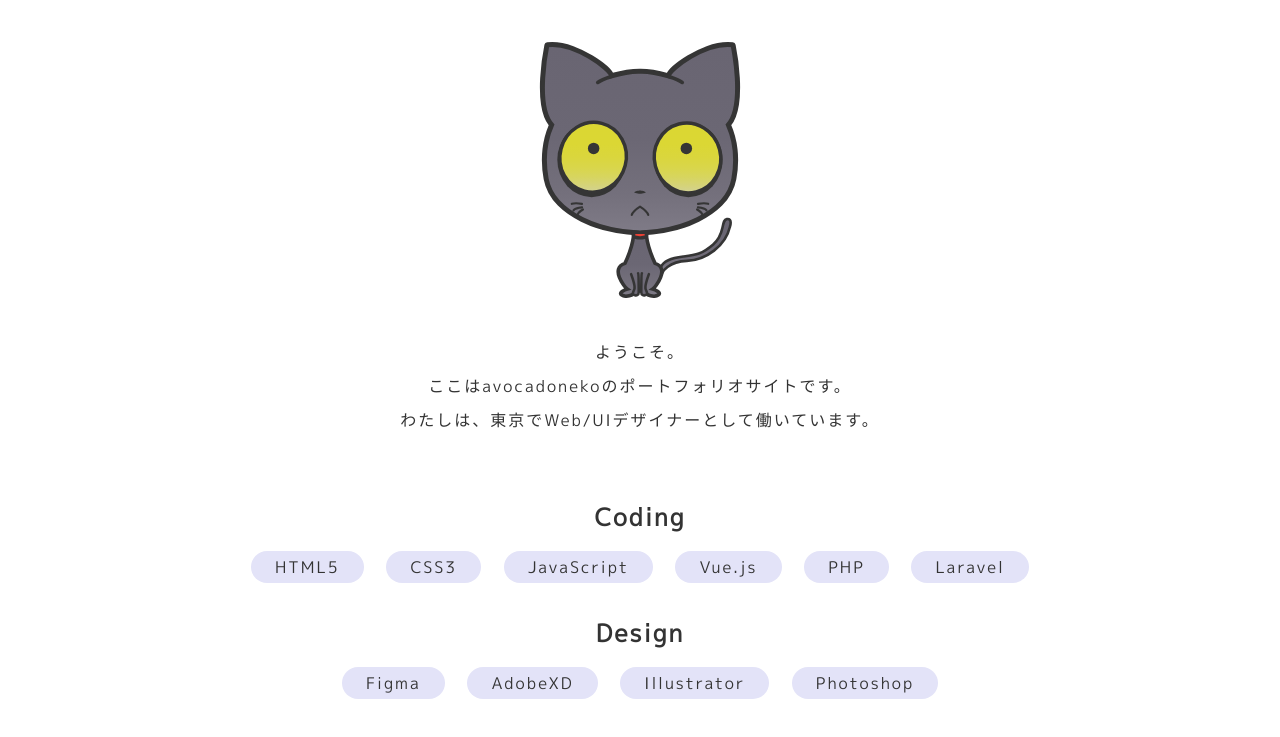
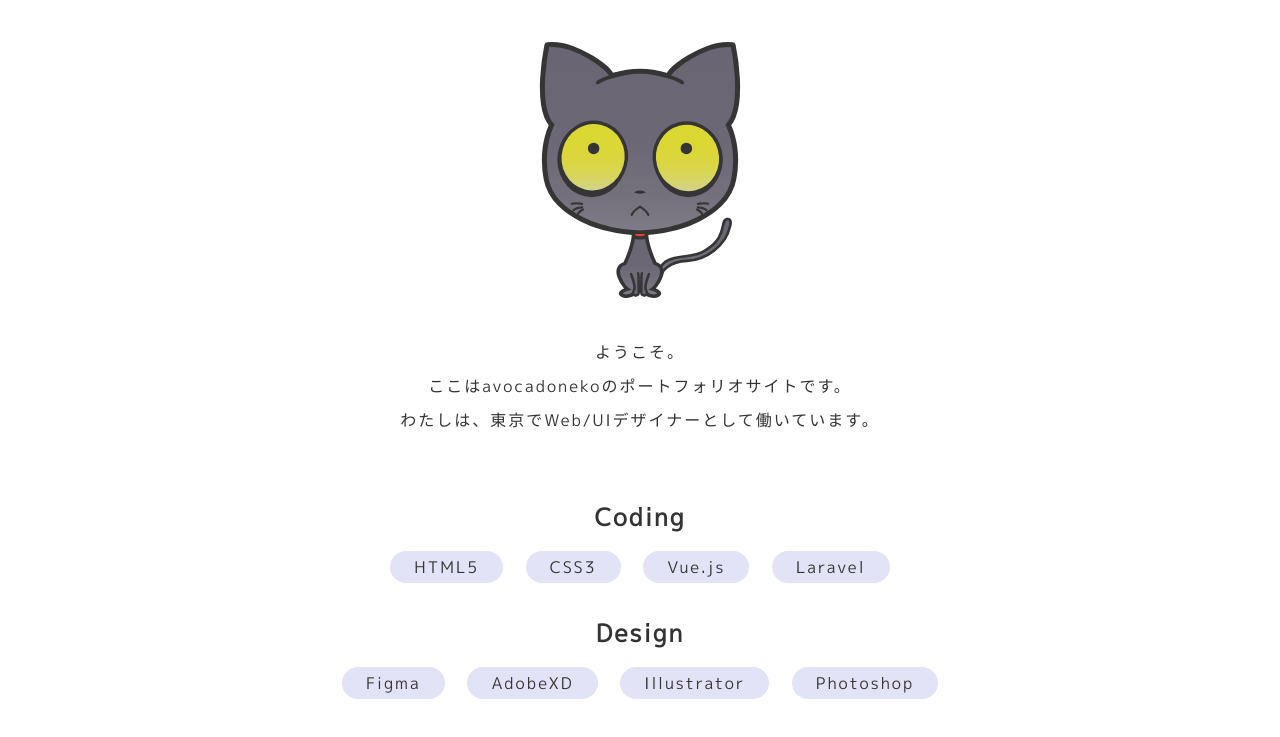
Before and after one commit to avocadoneko/portfolio, a plain HTML site: page index.html in a window 1280 px wide. Shown: the part 281-1018 px from the top of the page. Drawn offline with Linux system fonts and the light colour scheme.

Commit message:
fix skill set

```diff
--- a/index.html
+++ b/index.html
@@ -325,13 +325,7 @@
               <span>CSS3</span>
             </li>
             <li class="main-item__skill-item">
-              <span>JavaScript</span>
-            </li>
-            <li class="main-item__skill-item">
               <span>Vue.js</span>
-            </li>
-            <li class="main-item__skill-item">
-              <span>PHP</span>
             </li>
             <li class="main-item__skill-item">
               <span>Laravel</span>
```
